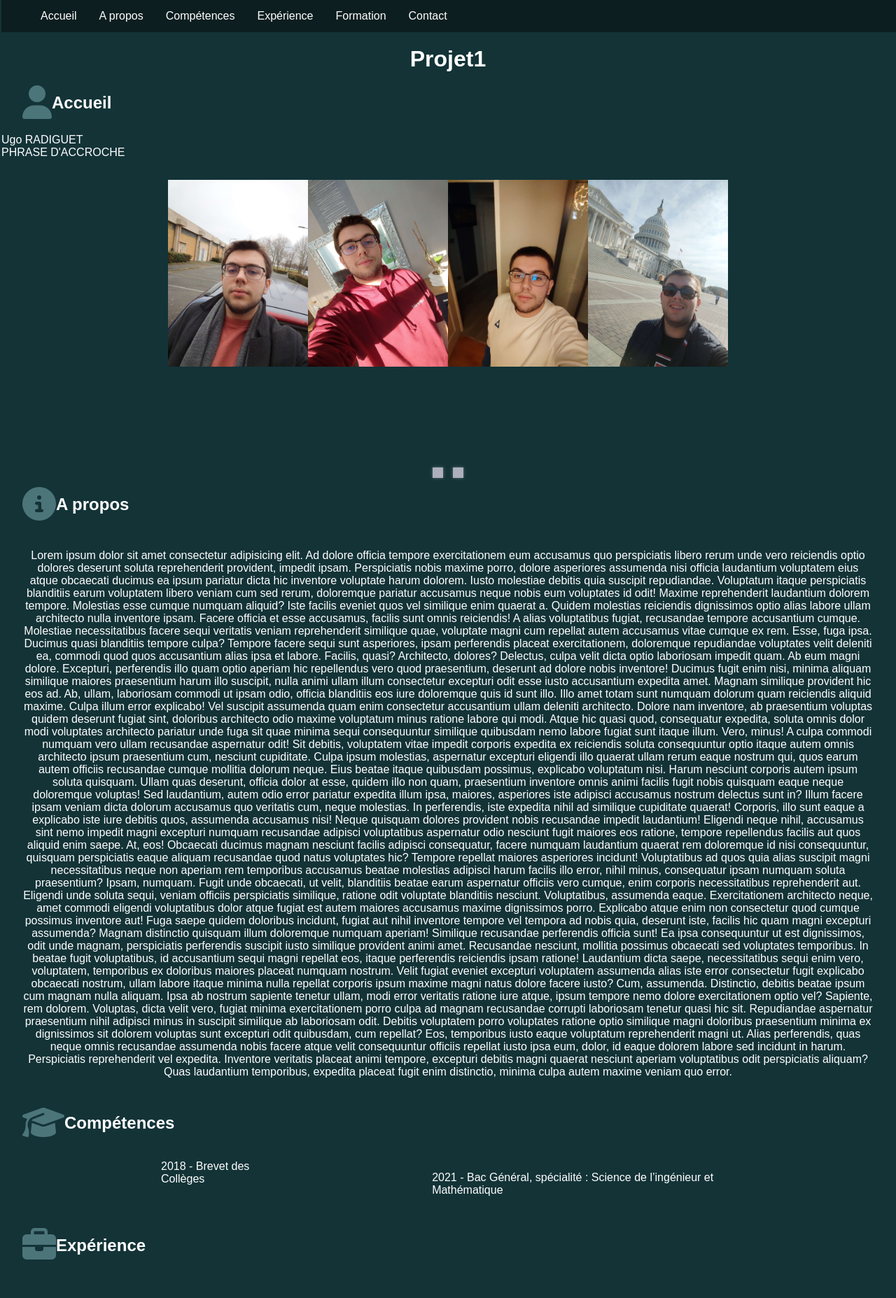
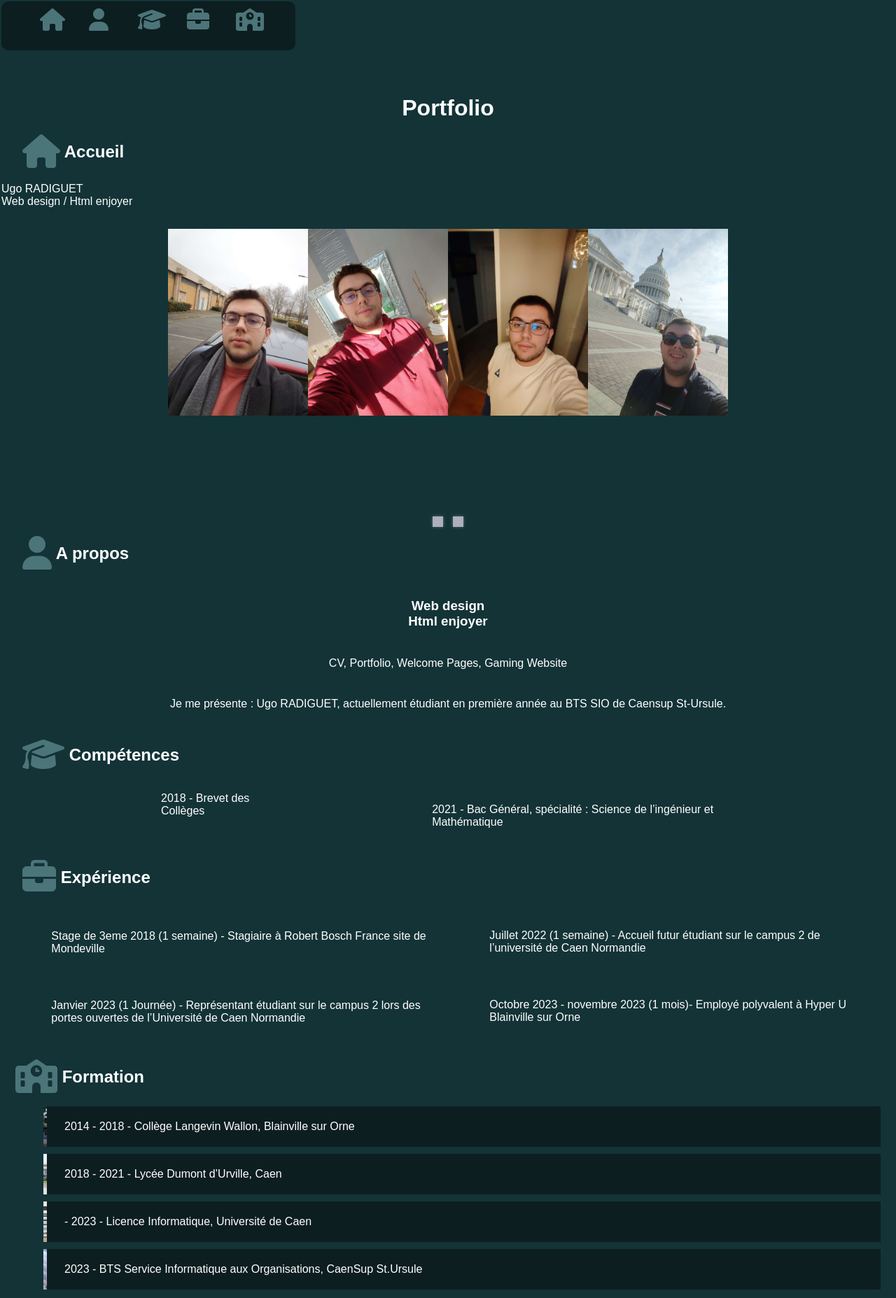
Before and after one commit to Uradiguet/Projet-AP-SLAM, a PHP site: page /Index.html in a window 1280 px wide. Shown: the top 1855 px of the page at 70% size. Run offline with PHP 8.4, Linux system fonts and the light colour scheme; some libraries are stand-ins or nearby versions; grey boxes are pictures that could not be loaded.

Commit message:
YAML + PHP + Modif Barre de Nav

```diff
--- a/Index.html
+++ b/Index.html
@@ -13,42 +13,32 @@
 			<div class="nav">
 				<nav>
 					<ul class="nav-list">
-
-					  <li class="nav-item">
-						<a href="#Accueil" class="nav-link">Accueil</a>
-					  </li>
-
-					  <li class="nav-item">
-						<a href="#A-propos" class="nav-link">A propos</a>
-					  </li>
-
-					  <li class="nav-item">
-						<a href="#Competences" class="nav-link">Compétences</a>
-					  </li>
-
-					  <li class="nav-item">
-						<a href="#Experience" class="nav-link">Expérience</a>
-					  </li>
-
-					  <li class="nav-item">
-						<a href="#Formation" class="nav-link">Formation</a>
-					  </li>
-
-					  <li class="nav-item">
-						<a href="#Contact" class="nav-link">Contact</a>
-					  </li>
-
+						<li class="nav-item"><a href="#Accueil"><span class="icon">
+							<i class="fa-solid fa-house fa-2xl"style="color: #4c757a;"></i>
+						</span></a></li>
+						<li class="nav-item"><a href="#A-propos"><span class="icon">
+							<i class="fa-solid fa-user fa-2xl" style="color: #4c757a;"></i>
+						</span></a></li>
+						<li class="nav-item"><a href="#Competences"><span class="icon">
+							<i class="fa-solid fa-graduation-cap fa-2xl" style="color: #4c757a;"></i>
+						</span></a></li>
+						<li class="nav-item" ><a href="#Experience"><span class="icon">
+							<i class="fa-solid fa-briefcase fa-2xl" style="color: #4c757a;"></i>
+						</span></a></li>
+						<li class="nav-item" ><a href="#Formation"><span class="icon">
+							<i class="fa-solid fa-school fa-2xl" style="color: #4c757a;"></i>
+						</span></a></li>
 					</ul>
 				</nav>
 			</div>
 		</header>
 
-		<h1>Projet1</h1>
+		<h1>Portfolio</h1>
 
 		<div class="Accueil">
-			<h2 id="Accueil"><i class="fa-solid fa-user fa-2xl" style="color: #4c757a;"></i>Accueil</h1>
+			<h2 id="Accueil"><i class="fa-solid fa-house fa-2xl"style="color: #4c757a;"></i>	Accueil</h1>
 			<p>Ugo RADIGUET</p>
-			<p>PHRASE D'ACCROCHE</p>
+			<p>Web design / Html enjoyer</p>
 			<div class="slider">
 				<div class="slider-viewport">
 					<div id="img1">
@@ -74,41 +64,14 @@
 		</div>
 
 		<div class="A-propos">
-			<h2 id="A-propos"><i class="fa-solid fa-circle-info fa-2xl" style="color: #4c757a;"></i>A propos</h2>
-			<p>Lorem ipsum dolor sit amet consectetur adipisicing elit. Ad dolore officia tempore exercitationem eum accusamus quo perspiciatis libero rerum unde vero reiciendis optio dolores deserunt soluta reprehenderit provident, impedit ipsam.
-			Perspiciatis nobis maxime porro, dolore asperiores assumenda nisi officia laudantium voluptatem eius atque obcaecati ducimus ea ipsum pariatur dicta hic inventore voluptate harum dolorem. Iusto molestiae debitis quia suscipit repudiandae.
-			Voluptatum itaque perspiciatis blanditiis earum voluptatem libero veniam cum sed rerum, doloremque pariatur accusamus neque nobis eum voluptates id odit! Maxime reprehenderit laudantium dolorem tempore. Molestias esse cumque numquam aliquid?
-			Iste facilis eveniet quos vel similique enim quaerat a. Quidem molestias reiciendis dignissimos optio alias labore ullam architecto nulla inventore ipsam. Facere officia et esse accusamus, facilis sunt omnis reiciendis!
-			A alias voluptatibus fugiat, recusandae tempore accusantium cumque. Molestiae necessitatibus facere sequi veritatis veniam reprehenderit similique quae, voluptate magni cum repellat autem accusamus vitae cumque ex rem. Esse, fuga ipsa.
-			Ducimus quasi blanditiis tempore culpa? Tempore facere sequi sunt asperiores, ipsam perferendis placeat exercitationem, doloremque repudiandae voluptates velit deleniti ea, commodi quod quos accusantium alias ipsa et labore. Facilis, quasi?
-			Architecto, dolores? Delectus, culpa velit dicta optio laboriosam impedit quam. Ab eum magni dolore. Excepturi, perferendis illo quam optio aperiam hic repellendus vero quod praesentium, deserunt ad dolore nobis inventore!
-			Ducimus fugit enim nisi, minima aliquam similique maiores praesentium harum illo suscipit, nulla animi ullam illum consectetur excepturi odit esse iusto accusantium expedita amet. Magnam similique provident hic eos ad.
-			Ab, ullam, laboriosam commodi ut ipsam odio, officia blanditiis eos iure doloremque quis id sunt illo. Illo amet totam sunt numquam dolorum quam reiciendis aliquid maxime. Culpa illum error explicabo!
-			Vel suscipit assumenda quam enim consectetur accusantium ullam deleniti architecto. Dolore nam inventore, ab praesentium voluptas quidem deserunt fugiat sint, doloribus architecto odio maxime voluptatum minus ratione labore qui modi.
-			Atque hic quasi quod, consequatur expedita, soluta omnis dolor modi voluptates architecto pariatur unde fuga sit quae minima sequi consequuntur similique quibusdam nemo labore fugiat sunt itaque illum. Vero, minus!
-			A culpa commodi numquam vero ullam recusandae aspernatur odit! Sit debitis, voluptatem vitae impedit corporis expedita ex reiciendis soluta consequuntur optio itaque autem omnis architecto ipsum praesentium cum, nesciunt cupiditate.
-			Culpa ipsum molestias, aspernatur excepturi eligendi illo quaerat ullam rerum eaque nostrum qui, quos earum autem officiis recusandae cumque mollitia dolorum neque. Eius beatae itaque quibusdam possimus, explicabo voluptatum nisi.
-			Harum nesciunt corporis autem ipsum soluta quisquam. Ullam quas deserunt, officia dolor at esse, quidem illo non quam, praesentium inventore omnis animi facilis fugit nobis quisquam eaque neque doloremque voluptas!
-			Sed laudantium, autem odio error pariatur expedita illum ipsa, maiores, asperiores iste adipisci accusamus nostrum delectus sunt in? Illum facere ipsam veniam dicta dolorum accusamus quo veritatis cum, neque molestias.
-			In perferendis, iste expedita nihil ad similique cupiditate quaerat! Corporis, illo sunt eaque a explicabo iste iure debitis quos, assumenda accusamus nisi! Neque quisquam dolores provident nobis recusandae impedit laudantium!
-			Eligendi neque nihil, accusamus sint nemo impedit magni excepturi numquam recusandae adipisci voluptatibus aspernatur odio nesciunt fugit maiores eos ratione, tempore repellendus facilis aut quos aliquid enim saepe. At, eos!
-			Obcaecati ducimus magnam nesciunt facilis adipisci consequatur, facere numquam laudantium quaerat rem doloremque id nisi consequuntur, quisquam perspiciatis eaque aliquam recusandae quod natus voluptates hic? Tempore repellat maiores asperiores incidunt!
-			Voluptatibus ad quos quia alias suscipit magni necessitatibus neque non aperiam rem temporibus accusamus beatae molestias adipisci harum facilis illo error, nihil minus, consequatur ipsam numquam soluta praesentium? Ipsam, numquam.
-			Fugit unde obcaecati, ut velit, blanditiis beatae earum aspernatur officiis vero cumque, enim corporis necessitatibus reprehenderit aut. Eligendi unde soluta sequi, veniam officiis perspiciatis similique, ratione odit voluptate blanditiis nesciunt.
-			Voluptatibus, assumenda eaque. Exercitationem architecto neque, amet commodi eligendi voluptatibus dolor atque fugiat est autem maiores accusamus maxime dignissimos porro. Explicabo atque enim non consectetur quod cumque possimus inventore aut!
-			Fuga saepe quidem doloribus incidunt, fugiat aut nihil inventore tempore vel tempora ad nobis quia, deserunt iste, facilis hic quam magni excepturi assumenda? Magnam distinctio quisquam illum doloremque numquam aperiam!
-			Similique recusandae perferendis officia sunt! Ea ipsa consequuntur ut est dignissimos, odit unde magnam, perspiciatis perferendis suscipit iusto similique provident animi amet. Recusandae nesciunt, mollitia possimus obcaecati sed voluptates temporibus.
-			In beatae fugit voluptatibus, id accusantium sequi magni repellat eos, itaque perferendis reiciendis ipsam ratione! Laudantium dicta saepe, necessitatibus sequi enim vero, voluptatem, temporibus ex doloribus maiores placeat numquam nostrum.
-			Velit fugiat eveniet excepturi voluptatem assumenda alias iste error consectetur fugit explicabo obcaecati nostrum, ullam labore itaque minima nulla repellat corporis ipsum maxime magni natus dolore facere iusto? Cum, assumenda.
-			Distinctio, debitis beatae ipsum cum magnam nulla aliquam. Ipsa ab nostrum sapiente tenetur ullam, modi error veritatis ratione iure atque, ipsum tempore nemo dolore exercitationem optio vel? Sapiente, rem dolorem.
-			Voluptas, dicta velit vero, fugiat minima exercitationem porro culpa ad magnam recusandae corrupti laboriosam tenetur quasi hic sit. Repudiandae aspernatur praesentium nihil adipisci minus in suscipit similique ab laboriosam odit.
-			Debitis voluptatem porro voluptates ratione optio similique magni doloribus praesentium minima ex dignissimos sit dolorem voluptas sunt excepturi odit quibusdam, cum repellat? Eos, temporibus iusto eaque voluptatum reprehenderit magni ut.
-			Alias perferendis, quas neque omnis recusandae assumenda nobis facere atque velit consequuntur officiis repellat iusto ipsa eum, dolor, id eaque dolorem labore sed incidunt in harum. Perspiciatis reprehenderit vel expedita.
-			Inventore veritatis placeat animi tempore, excepturi debitis magni quaerat nesciunt aperiam voluptatibus odit perspiciatis aliquam? Quas laudantium temporibus, expedita placeat fugit enim distinctio, minima culpa autem maxime veniam quo error.</p>
+			<h2 id="A-propos"><i class="fa-solid fa-user fa-2xl" style="color: #4c757a;"></i>	A propos</h2>
+			<h3>Web design <br>Html enjoyer</h3>
+			<p> CV, Portfolio, Welcome Pages, Gaming Website</p>
+			<p>Je me présente : Ugo RADIGUET, actuellement étudiant en première année au BTS SIO de Caensup St-Ursule. </p>
 		</div>
 
 		<div class="Competences">
-			<h2 id="Competences"><i class="fa-solid fa-graduation-cap fa-2xl" style="color: #4c757a;"></i>Compétences</h2>
+			<h2 id="Competences"><i class="fa-solid fa-graduation-cap fa-2xl" style="color: #4c757a;"></i>	Compétences</h2>
 			<ul class="list-competence">
 				<li class="item-competence">2018 - Brevet des Collèges</li>
 				<li class="item-competence">2021 - Bac Général, spécialité : Science de l’ingénieur et Mathématique</li>
@@ -116,7 +79,7 @@
 		</div>
 
 		<div class="Experience">
-			<h2 id="Experience"><i class="fa-solid fa-briefcase fa-2xl" style="color: #4c757a;"></i>Expérience</h2>
+			<h2 id="Experience"><i class="fa-solid fa-briefcase fa-2xl" style="color: #4c757a;"></i>	Expérience</h2>
 			<ul class="list-exp">
 				<li class="item-exp">Stage de 3eme 2018 (1 semaine) - Stagiaire à Robert Bosch France site de Mondeville</li>
 				<li class="item-exp">Juillet 2022 (1 semaine) - Accueil futur étudiant sur le campus 2 de l’université de Caen Normandie</li>
@@ -126,23 +89,25 @@
 		</div>
 
 		<div class="Formation">
-			<h2 id="Formation"><i class="fa-solid fa-school fa-2xl" style="color: #4c757a;" ></i>Formation</h2>
+			<h2 id="Formation"><i class="fa-solid fa-school fa-2xl" style="color: #4c757a;" ></i>	Formation</h2>
 			<ul class="list-formation">
-				<li class="item-formation">2014 - 2018 - Collège Langevin Wallon, Blainville sur Orne</li>
-				<li class="item-formation">2018 - 2021 - Lycée Dumont d’Urville, Caen</li>
-				<li class="item-formation">2021 - 2023 - Licence Informatique, Université de Caen</li>
-				<li class="item-formation">2023 - BTS Service Informatique aux Organisations, CaenSup St.Ursule</li>
+				<li class="item-formation"><a href="https://www.education.gouv.fr/annuaire/14550/blainville-sur-orne/college/0141940h/college-langevin-wallon.html">2014 - 2018 - Collège Langevin Wallon, Blainville sur Orne</a></li>
+				<li class="item-formation"><a href="https://dumont-laplace.lycee.ac-normandie.fr/">2018 - 2021 - Lycée Dumont d’Urville, Caen</a></li>
+				<li class="item-formation"><a href="https://uniform.unicaen.fr/catalogue/formation/licences/5615-licence-informatique?s=SCIENCES">- 2023 - Licence Informatique, Université de Caen</a></li>
+				<li class="item-formation"><a href="https://www.caensup.fr/formation/Services-Informatiques-aux-Organisations-BTS/Formation-initiale-scolaire/8/1">2023 - BTS Service Informatique aux Organisations, CaenSup St.Ursule</a></li>
 			</ul>
 		</div>
 
 		<div class="Contact">
 			<footer>
-				<h2 id="Contact">Contact</h2>
-				<p class="email"><i class="fa-solid fa-envelope fa-lg" style="color: #4c757a;"></i>ugo.radiguet@gmail.com / ugo.radiguet@caensup.fr</p>
-				<p class="phone"><i class="fa-solid fa-square-phone-flip fa-lg" style="color: #4c757a;"></i> 06 43 27 79 61</p>
-				<p class="adress"><i class="fa-solid fa-house fa-lg" style="color: #4c757a;"></i>4 place de la bergerie, 14550, Blainville sur Orne</p>
+				<h2 id="Contact">	Contact</h2>
+				<p class="email"><i class="fa-solid fa-envelope fa-lg" style="color: #4c757a;"></i> ugo.radiguet@gmail.com / ugo.radiguet@caensup.fr</p>
+				<p class="github"><i class="fa-brands fa-github fa-lg" style="color: #4c757a;"></i><a href="https://github.com/Uradiguet"> Uradiguet</a></p>
+				<p class="instagram"><i class="fa-brands fa-instagram fa-lg" style="color: #4c757a;"></i><a href="https://www.instagram.com/ugo_rad/"> Ugo_Rad</a></p>
 			</footer>
  		</div>
+
+
 
 	</body>
 
--- /dev/null
+++ b/asset/YAML/page2.yaml
@@ -0,0 +1,2 @@
+A propos:
+  - propos : PROPOS
--- /dev/null
+++ b/asset/YAML/page6.yaml
@@ -0,0 +1,5 @@
+Contact:
+  - mail: ugo.radiguet@gmail.com / ugo.radiguet@caensup.fr
+  - github: https://github.com/Uradiguet
+  - instagram : Ugo_Rad
+  - discord : cresson
--- a/asset/style.css
+++ b/asset/style.css
@@ -22,24 +22,31 @@ h1{
 
 }
 
-.nav-list{
-	position: fixed;
-  	top: 0;
-  	width: 100%;
-	list-style-type: none;
+
+.nav{
+	width: 420px;
+	height: 70px;
+	position: relative;
 	background-color: #0D1E20;
+	display: flex;
+	justify-content: center;
+	z-index: 1;
+	border-radius: 10px;
 }
 
-.nav-item{
-	float: left;
+.nav .nav-list{
+	display: flex;
+	width: 350px;
+
 }
 
-.nav-link{
-	display: block;
-  	color: white;
-  	text-align: center;
-  	padding: 14px 16px;
-  	text-decoration: none;
+.nav .nav-item{
+	position: relative;
+	list-style: none;
+	width: 70px;
+	height: 70px;
+	z-index: 1;
+	padding-top: 5%;
 }
 
 .nav-link:hover{
@@ -192,10 +199,10 @@ h1{
 .email{
 	padding-top: 2.5%;
 }
-.phone{
+.github{
 	padding-top: 2.5%;
 }
-.adress{
+.instagram{
 	padding-top: 2.5%;
 }
 
@@ -227,3 +234,7 @@ h1{
 	text-align: center;
 	padding: 20px 30px;
 }
+.A-propos h3{
+	text-align: center;
+	padding: 20px 30px;
+}
```
Also changed, not shown: asset/YAML/page1.yaml (added, +23 -0 lines), asset/YAML/page3.yaml (added, +38 -0 lines), asset/YAML/page4.yaml (added, +13 -0 lines), asset/YAML/page5.yaml (added, +19 -0 lines), asset/YAML/yaml.yaml (deleted, +0 -105 lines), asset/php/page1.php (added, +20 -0 lines), index.php (added, +11 -0 lines), asset/php/page2.php (added), asset/php/page3.php (added), asset/php/page4.php (added), asset/php/page5.php (added), asset/php/page6.php (added).
